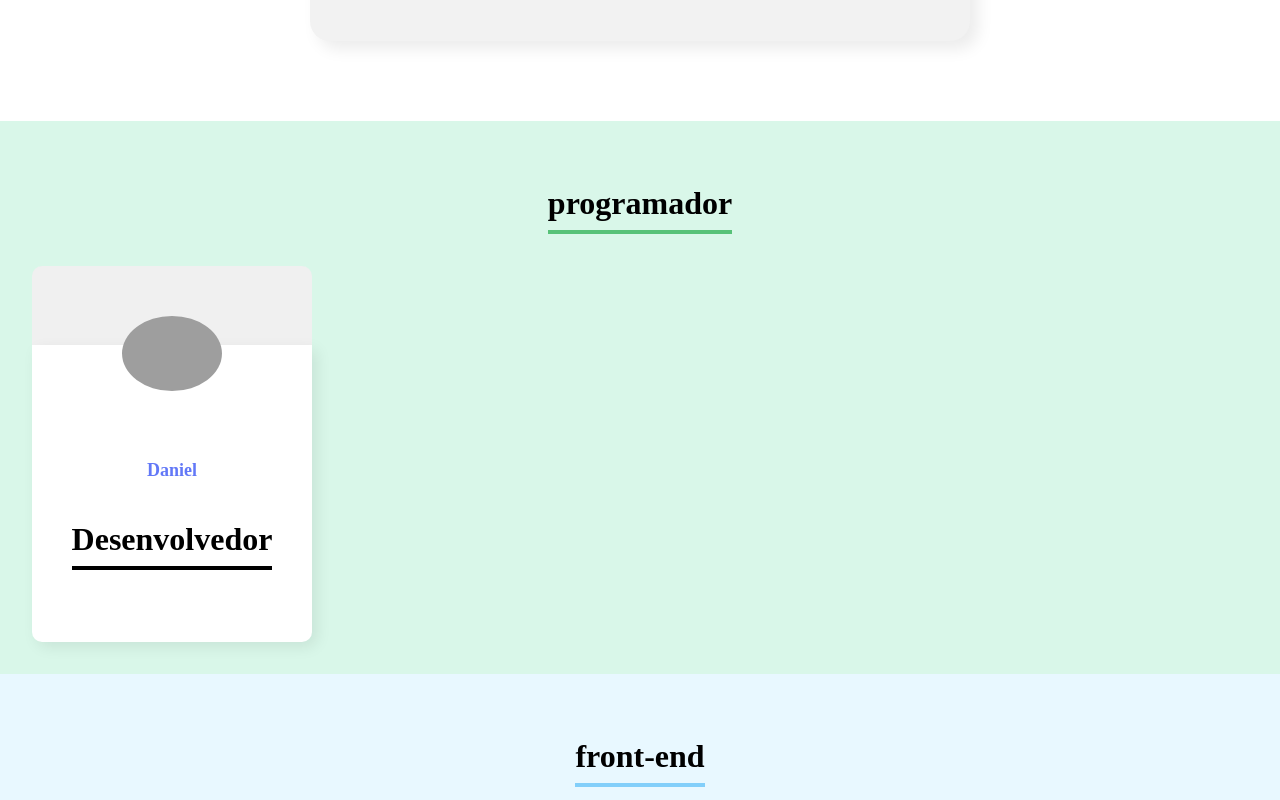
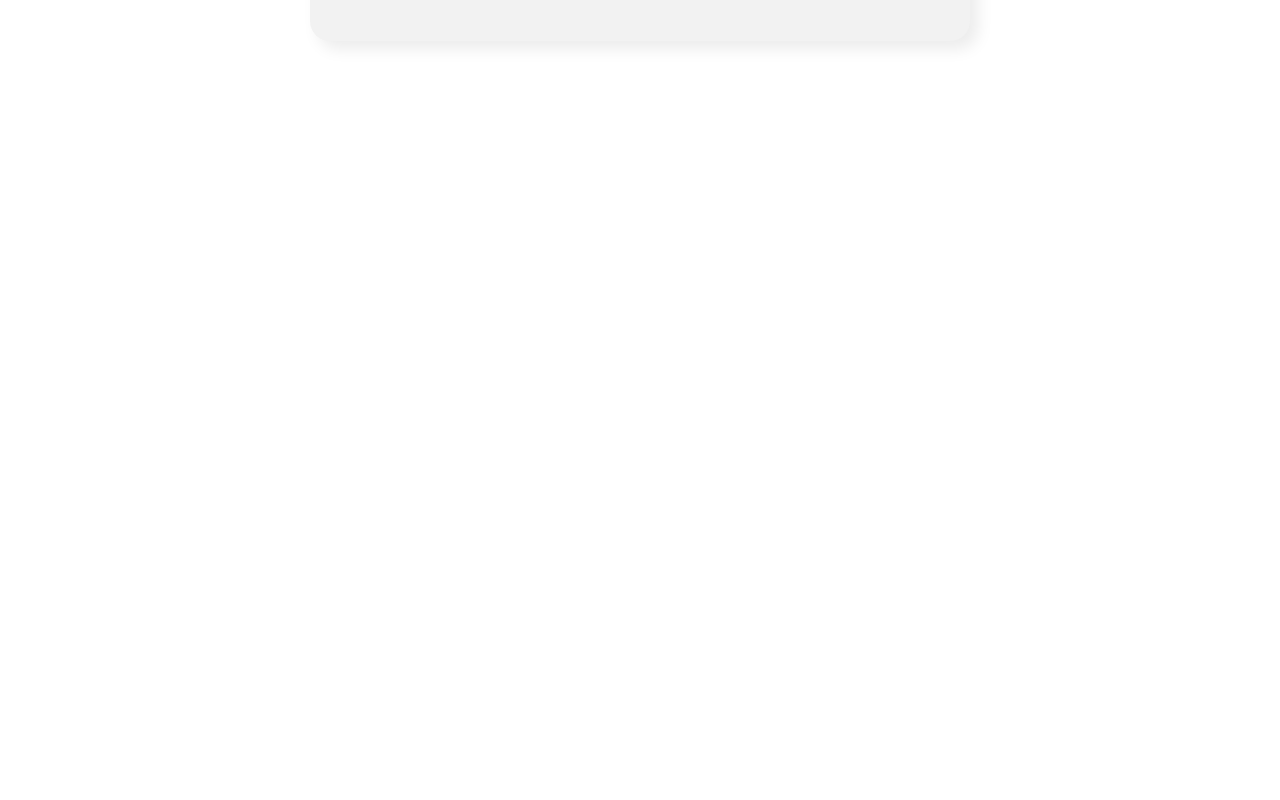
Before and after one commit to Daniel-Ferreira19/React-para-SENAC, a React (Vite) app: page / in a window 1280 px wide. Shown: the part 1200-2000 px from the top of the page. After the commit the page ends 1321 px from the top, so only its background shows below. Built offline with nearby package versions, Linux system fonts and the light colour scheme; grey boxes are pictures that could not be loaded.

Commit message:
Dinamico o setor de times, junto com colaboradores.

```diff
--- a/src/App.jsx
+++ b/src/App.jsx
@@ -6,61 +6,64 @@ import "./App.css";
 
 function App() {
 
-const times =[
+  const times = [
     {
       nome: 'programador',
-  corPrimaria:'#57c278',
-  corSecundaria:'#d9f7e9'
+      corPrimaria: '#57c278',
+      corSecundaria: '#d9f7e9'
     },
     {
-  nome:'front-end',
-  corPrimaria:'#82cffa',
-  corSecundaria:'#e8f8ff'
+      nome: 'front-end',
+      corPrimaria: '#82cffa',
+      corSecundaria: '#e8f8ff'
     },
     {
-  nome:'back-end' ,
-  corPrimaria:'#a6d157',
-  corSecundaria:'#f0f8e2'
+      nome: 'back-end',
+      corPrimaria: '#a6d157',
+      corSecundaria: '#f0f8e2'
     },
     {
 
 
-  nome:'UX e IX',
-  corPrimaria:'#e06869',
-  corSecundaria:'#fde7e8'
+      nome: 'UX e IX',
+      corPrimaria: '#e06869',
+      corSecundaria: '#fde7e8'
     },
     {
-  nome:'Data-science',
-  corPrimaria:'#db6ebf',
-  corSecundaria:'#fae9f5'
+      nome: 'Data-science',
+      corPrimaria: '#db6ebf',
+      corSecundaria: '#fae9f5'
     },
     {
-  nome:'Mobile' ,
-  corPrimaria:'#ffba85',
-  corSecundaria:'#fff5d9'
+      nome: 'Mobile',
+      corPrimaria: '#ffba85',
+      corSecundaria: '#fff5d9'
     },
     {
-  nome:'inovação e Gestão',
-  corPrimaria:'#ff8a29',
-  corSecundaria:'#ffeedf'
+      nome: 'inovação e Gestão',
+      corPrimaria: '#ff8a29',
+      corSecundaria: '#ffeedf'
     }
 
   ]
 
-  const [colaboradores, setColaborador] = useState([])
+  const [colaboradores, setColaboradores] = useState([])
 
   const NovoColaborador = (colaborador) => {
-    console.log(colaborador)
-    setColaborador([...colaboradores, colaborador])
+
+    setColaboradores([...colaboradores, colaborador])
+    console.log(setColaboradores)
   }
   return (
     <div className="app">
       <Banner />
-      <FormularioCompleto times={times.map(time =>time.nome)} aoColaborador={NovoColaborador} />
+      <FormularioCompleto times={times.map(time => time.nome)} aoColaborador={NovoColaborador} />
 
-    {times.map(time => <Time  key={time.nome} nome={time.nome}
+      {times.map(time => <Time key={time.nome} nome={time.nome}
         corPrimaria={time.corPrimaria}
         corSecundaria={time.corSecundaria}
+        colaboradores={colaboradores.filter(colaborador => colaborador.time == time.nome)}
+
       />)}
 
     </div>
--- a/src/Colaborador/Colaborador.jsx
+++ b/src/Colaborador/Colaborador.jsx
@@ -1,14 +1,14 @@
 import "./Colaborador.css"
-function Colaborador() {
+function Colaborador(props) {
     return (
         <div className="colaborador">
             <div className="cabecalho">
-                <img src="https://github.com/Daniel-Ferreira19.png" alt="Daneil" />
+                <img src={props.imagem} alt={props.nome} />
             </div>
 
             <div className="rodape">
-                <h4> Daniel </h4>
-                <h3>Desenvolvedor</h3>
+                <h4>{props.nome}</h4>
+                <h3>{props.cargo}</h3>
             </div>
         </div>
     )
--- a/src/Formulario/FormularioCompleto.jsx
+++ b/src/Formulario/FormularioCompleto.jsx
@@ -20,6 +20,10 @@ props.aoColaborador({
     imagem,
     time
 })
+ setNome('');
+ setCargo('');
+ setImagem('');
+ setTime('');
 }
 
     return (
--- a/src/Time/Time.css
+++ b/src/Time/Time.css
@@ -9,3 +9,9 @@
     display: inline-block;
     padding-bottom: 8px;
 }
+.time .colaboradores{
+    display:flex;
+    justify-content: space-between;
+    margin-top: 32px;
+    flex-wrap: wrap;
+}
--- a/src/Time/Time.jsx
+++ b/src/Time/Time.jsx
@@ -2,11 +2,18 @@ import Colaborador from "../Colaborador/Colaborador";
 import "./Time.css"
 
 function Time(props) {
- return(
+  return (
 
-  <section className="time" style={{backgroundColor: props.corSecundaria}}>
-    <h3 style={{borderColor:props.corPrimaria }}>{props.nome}</h3>
-    <Colaborador />
-  </section>
-)}
+   (props.colaboradores.length > 0) ? <section className="time" style={{ backgroundColor: props.corSecundaria }}>
+      <h3 style={{ borderColor: props.corPrimaria }}>{props.nome}</h3>
+
+      <div className="colaboradores">
+
+      {props.colaboradores.map(colaborador => <Colaborador nome={colaborador.nome}
+        cargo={colaborador.cargo} imagem={colaborador.imagem} />)}
+        </div>
+    </section>
+    : ''
+  )
+}
 export default Time;
```
Lines whose indentation alone changed are shown as unchanged.
